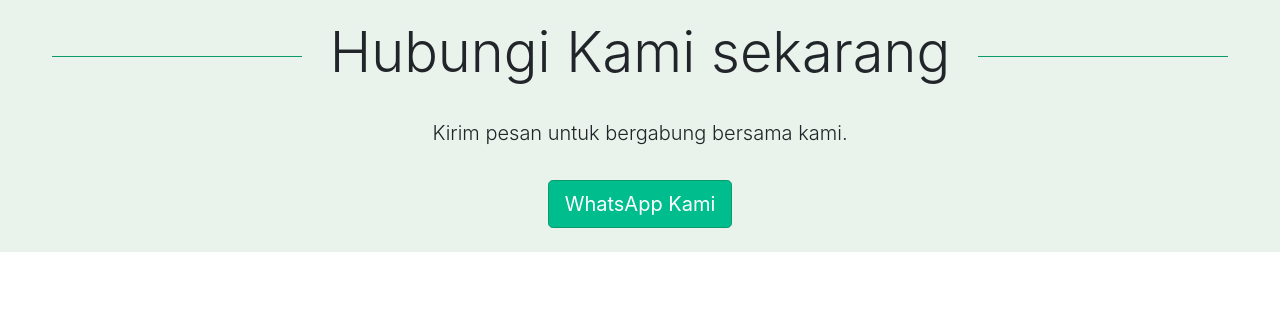
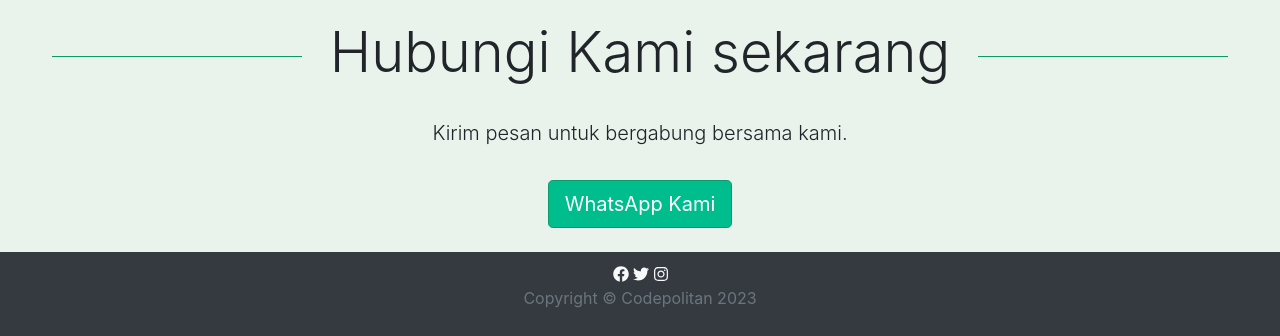
Before and after one commit to hanissiddiq/LP-Bootstrap-Codepolitan, a plain HTML site: page index.html in a window 1280 px wide. Shown: the part 3494-3830 px from the top of the page. Before the commit the page ends 3746 px from the top, so only its background shows below. Drawn offline with nearby package versions, Linux system fonts and the light colour scheme.

Commit message:
Menambbahkan Footer

```diff
--- a/index.html
+++ b/index.html
@@ -403,7 +403,25 @@
     <!-- contact End -->
 
     <!-- footer start -->
-    <footer></footer>
+    <footer class="bg-dark">
+      <div class="col-lg-12" style="padding: 10px">
+        <div style="text-align: center">
+          <a href="https://www.facebook.com/hanis.siddiq" class="text-light"
+            ><i class="fab fa-facebook"></i
+          ></a>
+          <a href="https://www.twitter.com/hanissiddiq" class="text-light"
+            ><i class="fab fa-twitter"></i
+          ></a>
+          <a href="https://www.instagram.com/_hanissiddiq" class="text-light"
+            ><i class="fab fa-instagram"></i
+          ></a>
+        </div>
+
+        <p class="text-center text-secondary">
+          Copyright &copy; Codepolitan 2023
+        </p>
+      </div>
+    </footer>
     <!-- footer end -->
 
     <!-- js bootstrap start -->
```
